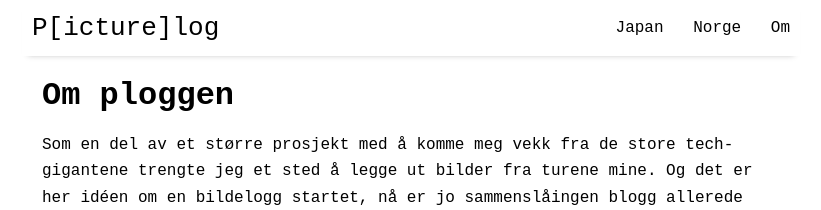
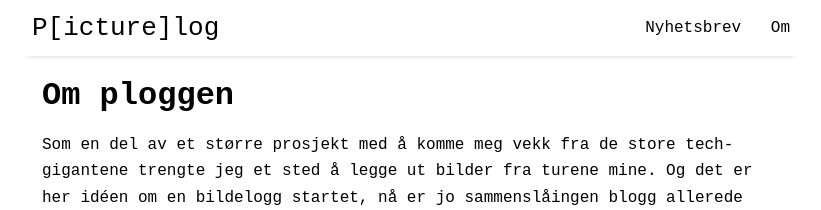
Before and after one commit to Kyrremann/plog, a Jekyll site: the page built from pages/about.md, in a window 1280 px wide. Shown: the top 210 px of the page, without its empty margins (229-1050 px from the left). Built offline with Jekyll 4.4.1, drawn with Linux system fonts in a browser that asks for light colours; nearby versions of some CDN libraries.

Commit message:
feat: simplified the menu

```diff
--- a/_config.yml
+++ b/_config.yml
@@ -19,13 +19,6 @@ plugins:
 #feed:
 #  path: rss-feed.xml
 
-menu:
-- name: Japan
-  url: japan
-- name: Norge
-  url: norge
-- name: Om
-  url: om
 pagination:
   next_page: 'Newer'
   previous_page: 'Older'
--- a/_includes/header.html
+++ b/_includes/header.html
@@ -3,17 +3,14 @@
     <a href="{{ site.github.url }}/">{{ site.title }}</a>
   </h3>
   <nav class="menu-list">
-    {% for item in site.menu %}
-      <a href="{{ site.github.url }}/{{ item.url }}" class="menu-link">{{ item.name }}</a>
-    {% endfor %}
+      <a href="{{ site.github.url }}/nyhetsbrev" class="menu-link">Nyhetsbrev</a>
+      <a href="{{ site.github.url }}/om" class="menu-link">Om</a>
   </nav>
   <div class="dropdown">
     <button class="dropbtn" onclick="menuToggle()"><i class="fa fa-bars" aria-hidden="true"></i></button>
     <div class="dropdown-content">
-      {% for item in site.menu %}
-        <a href="{{ site.github.url }}/{{ item.url }}" class="menu-link">{{ item.name }}</a>
-      {% endfor %}
-      <a href="{{ site.github.url }}/newsletter" class="menu-link">Newsletter</a>
+      <a href="{{ site.github.url }}/nyhetsbrev" class="menu-link">Nyhetsbrev</a>
+      <a href="{{ site.github.url }}/om" class="menu-link">Om</a>
       <a href="feed.xml" class="menu-link" target="_blank"><i class="fa fa-rss-square" aria-hidden="true"></i></a>
     </div>
   </div>
```
